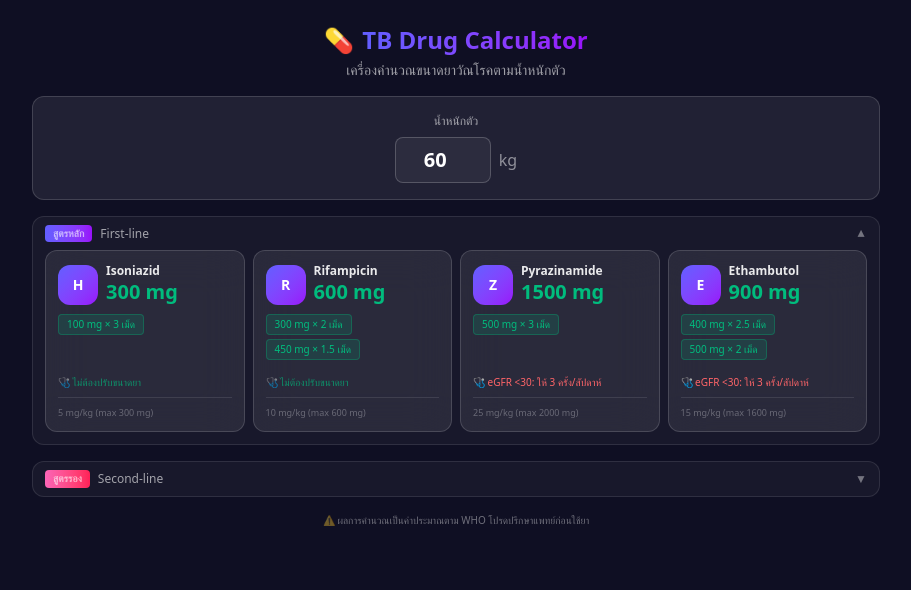
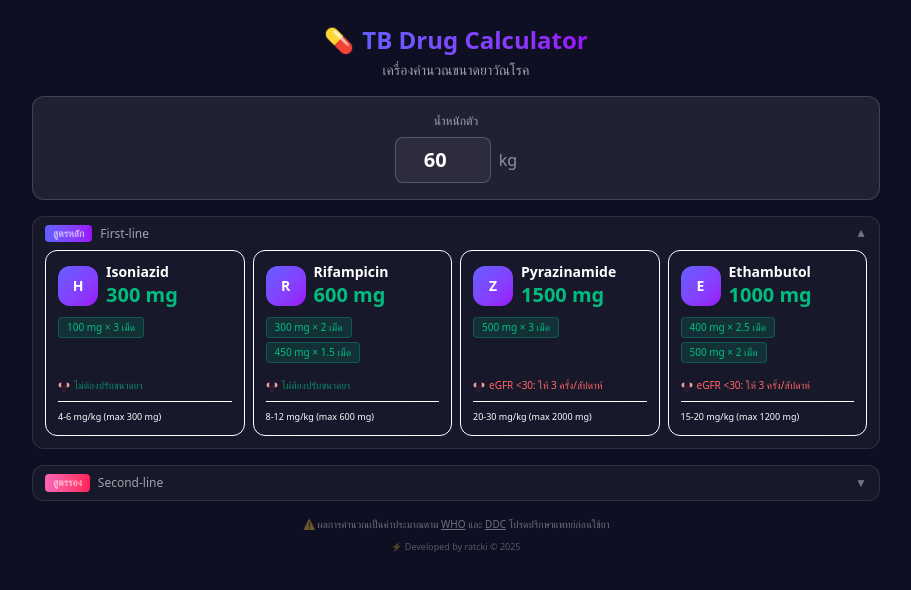
Before and after one commit to ratcki/tb-drug-calculator, a Nuxt app: page / in a window 1280 px wide. Shown: the top 590 px of the page, without its empty margins (184-1095 px from the left). Built offline with nearby package versions, Linux system fonts and the light colour scheme.

Commit message:
feat: Revamp drug dosage calculation with DDC min/max and fixed doses, update drug card UI, and add kidney icon.

```diff
--- a/app/app.vue
+++ b/app/app.vue
@@ -34,7 +34,7 @@ watch(weight, (val) => {
             TB Drug Calculator
           </h1>
         </div>
-        <p class="text-white/60 text-xs sm:text-sm">เครื่องคำนวณขนาดยาวัณโรคตามน้ำหนักตัว</p>
+        <p class="text-white/60 text-xs sm:text-sm">เครื่องคำนวณขนาดยาวัณโรค</p>
       </header>
 
       <!-- Weight Input -->
@@ -96,7 +96,12 @@ watch(weight, (val) => {
 
       <!-- Disclaimer -->
       <p class="mt-4 text-[10px] text-white/40 text-center">
-        ⚠️ ผลการคำนวณเป็นค่าประมาณตาม WHO โปรดปรึกษาแพทย์ก่อนใช้ยา
+        ⚠️ ผลการคำนวณเป็นค่าประมาณตาม <a href="https://www.who.int/publications/i/item/9789240048126" target="_blank" rel="noopener noreferrer" class="underline hover:text-white/60 transition-colors">WHO</a> และ <a href="https://ddc.moph.go.th/uploads/publish/1253220220330064337.pdf" target="_blank" rel="noopener noreferrer" class="underline hover:text-white/60 transition-colors">DDC</a> โปรดปรึกษาแพทย์ก่อนใช้ยา
+      </p>
+
+      <!-- Footer -->
+      <p class="mt-2 text-[9px] text-white/30 text-center">
+        ⚡ Developed by ratcki © 2025
       </p>
     </div>
   </div>
--- a/app/components/DrugCard.vue
+++ b/app/components/DrugCard.vue
@@ -4,7 +4,10 @@ interface Props {
     id: string
     name: string
     abbr: string
-    dosePerKg: number
+    dosePerKgMin: number
+    dosePerKgMax: number
+    fixedDoseMin?: number
+    fixedDoseMax?: number
     maxDose: number
     type: 'oral' | 'injectable'
     category: 'first-line' | 'second-line'
@@ -12,31 +15,40 @@ interface Props {
     calculatedDose: number
     formattedDose: string
     tablets: { size: number; count: number }[]
+    useWeightBand: boolean
   }
 }
 
 const props = defineProps<Props>()
 
 const isSecondLine = computed(() => props.drug.category === 'second-line')
-const needsAdjust = computed(() => !props.drug.egfrNote.includes('ไม่ต้อง'))
+const needsAdjust = computed(() => !props.drug.egfrNote.includes('ไม่ต้อง') && !props.drug.egfrNote.includes('ไม่ปรับ'))
+const isFixedDose = computed(() => props.drug.fixedDoseMin !== undefined && props.drug.fixedDoseMax !== undefined)
+
+const dosePerKgDisplay = computed(() => {
+  if (isFixedDose.value) {
+    return `${props.drug.fixedDoseMin}-${props.drug.fixedDoseMax} mg`
+  }
+  return `${props.drug.dosePerKgMin}-${props.drug.dosePerKgMax} mg/kg`
+})
 </script>
 
 <template>
   <div
-    class="bg-white/[0.08] backdrop-blur-[20px] border rounded-xl p-3 flex flex-col gap-2 transition-all duration-300 overflow-hidden"
-    :class="isSecondLine ? 'border-rose-500/30' : 'border-white/15'"
+    class="bg-surface-card backdrop-blur-[20px] border rounded-xl p-3 flex flex-col gap-2 transition-all duration-300 overflow-hidden"
+    :class="isSecondLine ? 'border-rose-500/30' : 'border-border'"
   >
-    <!-- Header with abbr spanning both lines -->
-    <div class="flex gap-2">
+    <!-- Header: abbr + name -->
+    <div class="flex items-center gap-2">
       <span
-        class="flex items-center justify-center w-10 h-10 text-sm font-bold rounded-xl text-white shrink-0 self-center"
+        class="flex items-center justify-center w-10 h-10 text-sm font-bold rounded-xl text-white shrink-0"
         :class="isSecondLine ? 'bg-gradient-to-br from-pink-400 to-rose-500' : 'bg-gradient-to-br from-indigo-500 to-purple-600'"
       >
         {{ drug.abbr }}
       </span>
       <div class="flex-1 min-w-0">
-        <h4 class="text-xs font-semibold leading-tight text-white/90">{{ drug.name }}</h4>
-        <span class="text-xl font-bold text-emerald-500">{{ drug.formattedDose }}</span>
+        <h4 class="text-sm font-semibold leading-tight text-text-primary">{{ drug.name }}</h4>
+        <div class="text-xl font-bold text-emerald-500">{{ drug.formattedDose }}</div>
       </div>
     </div>
 
@@ -59,17 +71,18 @@ const needsAdjust = computed(() => !props.drug.egfrNote.includes('ไม่ต
     <!-- Spacer to push items to bottom -->
     <div class="flex-grow"></div>
 
-    <!-- eGFR Note - Above formula -->
+    <!-- eGFR Note -->
     <p
-      class="text-[10px] leading-tight"
+      class="text-[10px] leading-tight flex items-start gap-1"
       :class="needsAdjust ? 'text-red-400' : 'text-emerald-500/70'"
     >
-      🩺 {{ drug.egfrNote }}
+      <img src="/kidneys.svg" alt="Kidney" class="w-3 h-3 shrink-0 mt-0.5" />
+      <span>{{ drug.egfrNote }}</span>
     </p>
 
-    <!-- Formula - Always at bottom -->
-    <p class="text-[9px] text-white/30 border-t border-white/10 pt-2">
-      {{ drug.dosePerKg }} mg/kg (max {{ drug.maxDose }} mg)
+    <!-- Formula -->
+    <p class="text-[9px] text-text-muted border-t border-border-light pt-2">
+      {{ dosePerKgDisplay }} (max {{ drug.maxDose }} mg)
     </p>
   </div>
 </template>
--- a/app/composables/useDrugCalculator.ts
+++ b/app/composables/useDrugCalculator.ts
@@ -1,6 +1,6 @@
 /**
  * TB Drug Dosage Calculator
- * Reference: WHO Guidelines for TB Treatment
+ * Reference: DDC Thailand - ตารางที่ 5.1 ขนาดของยาที่แนะนำสำหรับผู้ใหญ่
  */
 import { ref, computed } from 'vue'
 
@@ -8,7 +8,16 @@ export interface Drug {
   id: string
   name: string
   abbr: string
-  dosePerKg: number
+  dosePerKgMin: number
+  dosePerKgMax: number
+  // Weight band doses from DDC Table 5.1
+  weightBands?: {
+    '35-49': number
+    '50-69': number
+    '70+': number
+  }
+  fixedDoseMin?: number
+  fixedDoseMax?: number
   maxDose: number
   tabletSizes: number[]
   type: 'oral' | 'injectable'
@@ -20,20 +29,75 @@ export interface DrugResult extends Drug {
   calculatedDose: number
   formattedDose: string
   tablets: { size: number; count: number }[]
+  useWeightBand: boolean
 }
 
 const DRUGS: Drug[] = [
-  // First-line
-  { id: 'isoniazid', name: 'Isoniazid', abbr: 'H', dosePerKg: 5, maxDose: 300, tabletSizes: [100], type: 'oral', category: 'first-line', egfrNote: 'ไม่ต้องปรับขนาดยา' },
-  { id: 'rifampicin', name: 'Rifampicin', abbr: 'R', dosePerKg: 10, maxDose: 600, tabletSizes: [300, 450], type: 'oral', category: 'first-line', egfrNote: 'ไม่ต้องปรับขนาดยา' },
-  { id: 'pyrazinamide', name: 'Pyrazinamide', abbr: 'Z', dosePerKg: 25, maxDose: 2000, tabletSizes: [500], type: 'oral', category: 'first-line', egfrNote: 'eGFR <30: ให้ 3 ครั้ง/สัปดาห์' },
-  { id: 'ethambutol', name: 'Ethambutol', abbr: 'E', dosePerKg: 15, maxDose: 1600, tabletSizes: [400, 500], type: 'oral', category: 'first-line', egfrNote: 'eGFR <30: ให้ 3 ครั้ง/สัปดาห์' },
-  // Second-line
-  { id: 'levofloxacin-oral', name: 'Levofloxacin (เม็ด)', abbr: 'Lfx', dosePerKg: 12.5, maxDose: 1000, tabletSizes: [500, 750], type: 'oral', category: 'second-line', egfrNote: 'eGFR 20-49: วันเว้นวัน, <20: 500mg วันเว้นวัน' },
-  { id: 'levofloxacin-iv', name: 'Levofloxacin (ฉีด)', abbr: 'Lfx', dosePerKg: 12.5, maxDose: 1000, tabletSizes: [], type: 'injectable', category: 'second-line', egfrNote: 'eGFR 20-49: วันเว้นวัน, <20: 500mg วันเว้นวัน' },
-  { id: 'streptomycin', name: 'Streptomycin', abbr: 'S', dosePerKg: 15, maxDose: 1000, tabletSizes: [], type: 'injectable', category: 'second-line', egfrNote: 'eGFR <30: ให้ 2-3 ครั้ง/สัปดาห์' },
-  { id: 'amikacin', name: 'Amikacin', abbr: 'Am', dosePerKg: 15, maxDose: 1000, tabletSizes: [], type: 'injectable', category: 'second-line', egfrNote: 'eGFR <60: ปรับความถี่การให้ยา' },
+  // First-line (DDC Thailand ตารางที่ 5.1)
+  {
+    id: 'isoniazid', name: 'Isoniazid', abbr: 'H',
+    dosePerKgMin: 4, dosePerKgMax: 6, maxDose: 300,
+    weightBands: { '35-49': 300, '50-69': 300, '70+': 300 },
+    tabletSizes: [100], type: 'oral', category: 'first-line',
+    egfrNote: 'ไม่ต้องปรับขนาดยา'
+  },
+  {
+    id: 'rifampicin', name: 'Rifampicin', abbr: 'R',
+    dosePerKgMin: 8, dosePerKgMax: 12, maxDose: 600,
+    weightBands: { '35-49': 450, '50-69': 600, '70+': 600 },
+    tabletSizes: [300, 450], type: 'oral', category: 'first-line',
+    egfrNote: 'ไม่ต้องปรับขนาดยา'
+  },
+  {
+    id: 'pyrazinamide', name: 'Pyrazinamide', abbr: 'Z',
+    dosePerKgMin: 20, dosePerKgMax: 30, maxDose: 2000,
+    weightBands: { '35-49': 1000, '50-69': 1500, '70+': 2000 },
+    tabletSizes: [500], type: 'oral', category: 'first-line',
+    egfrNote: 'eGFR <30: ให้ 3 ครั้ง/สัปดาห์'
+  },
+  {
+    id: 'ethambutol', name: 'Ethambutol', abbr: 'E',
+    dosePerKgMin: 15, dosePerKgMax: 20, maxDose: 1200,
+    weightBands: { '35-49': 800, '50-69': 1000, '70+': 1200 },
+    tabletSizes: [400, 500], type: 'oral', category: 'first-line',
+    egfrNote: 'eGFR <30: ให้ 3 ครั้ง/สัปดาห์'
+  },
+  // Second-line (DDC Thailand / WHO Guidelines)
+  {
+    id: 'levofloxacin-oral', name: 'Levofloxacin (เม็ด)', abbr: 'Lfx',
+    dosePerKgMin: 0, dosePerKgMax: 0,
+    fixedDoseMin: 750, fixedDoseMax: 1000, maxDose: 1000,
+    tabletSizes: [500, 750], type: 'oral', category: 'second-line',
+    egfrNote: 'eGFR 20-49: 750mg วันเว้นวัน | <20: 500mg วันเว้นวัน'
+  },
+  {
+    id: 'levofloxacin-iv', name: 'Levofloxacin (ฉีด)', abbr: 'Lfx',
+    dosePerKgMin: 0, dosePerKgMax: 0,
+    fixedDoseMin: 750, fixedDoseMax: 1000, maxDose: 1000,
+    tabletSizes: [], type: 'injectable', category: 'second-line',
+    egfrNote: 'eGFR 20-49: 750mg วันเว้นวัน | <20: 500mg วันเว้นวัน'
+  },
+  {
+    id: 'streptomycin', name: 'Streptomycin', abbr: 'S',
+    dosePerKgMin: 12, dosePerKgMax: 18, maxDose: 1000,
+    tabletSizes: [], type: 'injectable', category: 'second-line',
+    egfrNote: 'eGFR <30: ให้ 2-3 ครั้ง/สัปดาห์'
+  },
+  {
+    id: 'amikacin', name: 'Amikacin', abbr: 'Am',
+    dosePerKgMin: 15, dosePerKgMax: 20, maxDose: 1000,
+    tabletSizes: [], type: 'injectable', category: 'second-line',
+    egfrNote: 'eGFR <60: ปรับความถี่การให้ยา'
+  },
 ]
+
+// Get weight band key based on weight
+function getWeightBand(weight: number): '35-49' | '50-69' | '70+' | null {
+  if (weight >= 35 && weight <= 49) return '35-49'
+  if (weight >= 50 && weight <= 69) return '50-69'
+  if (weight >= 70) return '70+'
+  return null // Weight < 35, needs calculation
+}
 
 export function useDrugCalculator() {
   const weight = ref<number | null>(null)
@@ -43,8 +107,25 @@ export function useDrugCalculator() {
   function calculate() {
     if (!weight.value || weight.value <= 0 || weight.value > 200) return false
 
+    const weightBand = getWeightBand(weight.value)
+
     results.value = DRUGS.map(drug => {
-      const dose = Math.min(weight.value! * drug.dosePerKg, drug.maxDose)
+      let dose: number
+      let useWeightBand = false
+
+      // Priority: 1. Fixed dose, 2. Weight band, 3. Calculate
+      if (drug.fixedDoseMin !== undefined && drug.fixedDoseMax !== undefined) {
+        // Fixed dose drugs (e.g., Levofloxacin for TB)
+        dose = drug.fixedDoseMax!
+      } else if (drug.weightBands && weightBand) {
+        // Use DDC weight band table
+        dose = drug.weightBands[weightBand]
+        useWeightBand = true
+      } else {
+        // Calculate by weight (for <35kg or drugs without weight bands)
+        dose = Math.min(weight.value! * drug.dosePerKgMax, drug.maxDose)
+      }
+
       return {
         ...drug,
         calculatedDose: dose,
@@ -52,7 +133,8 @@ export function useDrugCalculator() {
         tablets: drug.tabletSizes.map(size => ({
           size,
           count: Math.round((dose / size) * 2) / 2 // Round to 0.5
-        }))
+        })),
+        useWeightBand
       }
     })
     hasCalculated.value = true
```
Also changed, not shown: public/kidneys.svg (added).
